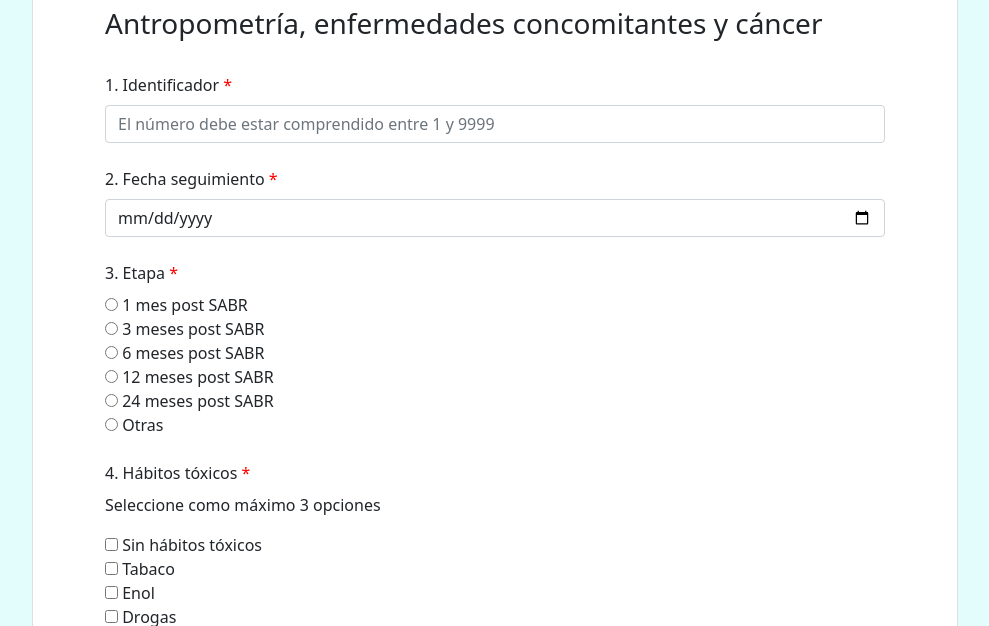
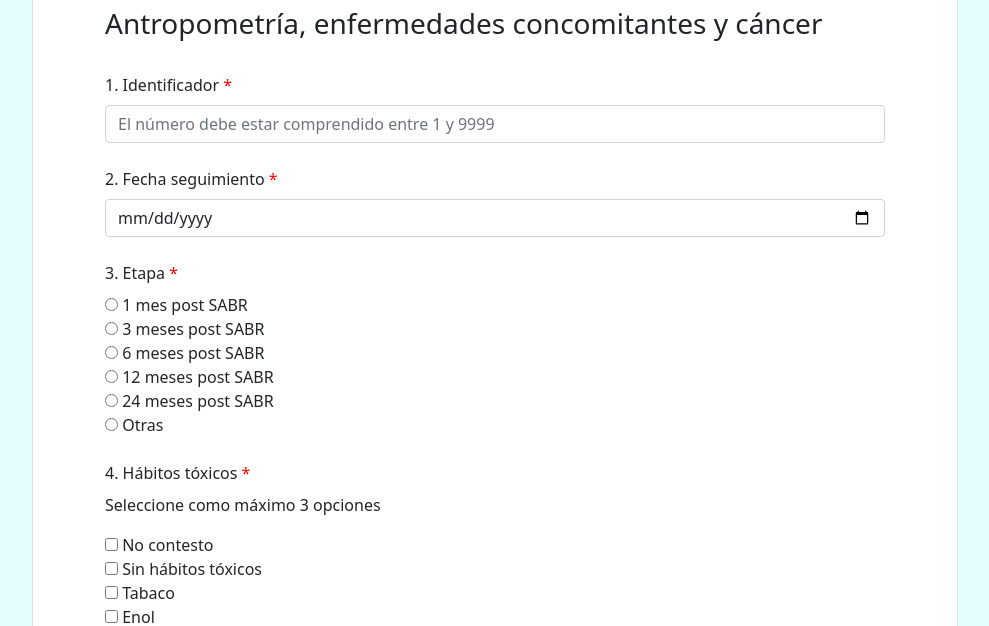
Before and after one commit to martacanela/OC-SABR, a plain HTML site: page formSeguimiento.html in a window 1280 px wide. Shown: the part 170-796 px from the top of the page, without its empty margins (145-1134 px from the left). Drawn offline with nearby package versions, Linux system fonts and the light colour scheme; some packages are replaced by stand-ins of ours; a script that the page names is missing.

Commit message:
Limpiar código Form Seguimiento

```diff
--- a/formSeguimiento.html
+++ b/formSeguimiento.html
@@ -48,14 +48,17 @@
                         <div class="form-outline mb-4 habToxicos">
                             <label class="form-label required " for="habitosToxicos">4. Hábitos tóxicos</label><br>
                             <p>Seleccione como máximo 3 opciones</p>
-                            <input type="checkbox" name="habitosToxicos" id="sinHabitosToxicos" onclick="deshabilita('sinHabitosToxicos', 'habToxicos')" required> <label for="sinHabitosToxicos">Sin hábitos tóxicos</label><br>
+                            <input type="checkbox" name="habitosToxicos" id="noContestarHabitos" onclick="deshabilita('noContestarHabitos', 'noContestarTab')" required> <label for="noContestarHabitos">No contesto</label><br>
+                            <div id="noContestarTab">
+                                <input type="checkbox" name="habitosToxicos" id="sinHabitosToxicos" onclick="deshabilita('sinHabitosToxicos', 'habToxicos')"> <label for="sinHabitosToxicos">Sin hábitos tóxicos</label><br>
                                 <div id="habToxicos">
-                                <input type="checkbox" name="habitosToxicos" id="tabaco" onclick="deshabilita('sinHabitosToxicos', 'habToxicos')"> <label for="tabaco">Tabaco</label><br>
-                                <input type="checkbox" name="habitosToxicos" id="enol" onclick="deshabilita('sinHabitosToxicos', 'habToxicos')"> <label for="enol">Enol</label><br>
-                                <input type="checkbox" name="habitosToxicos" id="drogas" onclick="deshabilita('sinHabitosToxicos', 'habToxicos')"> <label for="drogas">Drogas</label><br>
-                                <input type="checkbox" name="habitosToxicos" id="exfumador" onclick="deshabilita('sinHabitosToxicos', 'habToxicos')"> <label for="exfumador">Ex-fumador</label><br>
-                                <input type="checkbox" name="habitosToxicos" id="exbebedor" onclick="deshabilita('sinHabitosToxicos', 'habToxicos')"> <label for="exbebedor">Ex-bebedor</label><br>
-                                <input type="checkbox" name="habitosToxicos" id="exdrogadicto" onclick="deshabilita('sinHabitosToxicos', 'habToxicos')"> <label for="exdrogadicto">Ex-drogadicto</label><br>
+                                    <input type="checkbox" name="habitosToxicos" id="tabaco"> <label for="tabaco">Tabaco</label><br>
+                                    <input type="checkbox" name="habitosToxicos" id="enol"> <label for="enol">Enol</label><br>
+                                    <input type="checkbox" name="habitosToxicos" id="drogas"> <label for="drogas">Drogas</label><br>
+                                    <input type="checkbox" name="habitosToxicos" id="exfumador"> <label for="exfumador">Ex-fumador</label><br>
+                                    <input type="checkbox" name="habitosToxicos" id="exbebedor"> <label for="exbebedor">Ex-bebedor</label><br>
+                                    <input type="checkbox" name="habitosToxicos" id="exdrogadicto" > <label for="exdrogadicto">Ex-drogadicto</label><br>
+                                </div>
                             </div>
                         </div>
 
@@ -71,37 +74,43 @@
                         </div>
                         <div class="form-outline mb-4">
                             <label class="form-label required " for="patologiasConcomitantes">7. Patologías concomitantes actuales</label><br>
-                            <input type="checkbox" name="patologiasConcomitantes" id="sinConcomitantes" onclick="deshabilita('sinConcomitantes', 'sinPatConc'); otrosAparece('patOtros__L', 'patOtrosText__T')" required> <label for="sinConcomitantes">Sin patologías concomitantes</label><br>
+                            <input type="checkbox" name="patologiasConcomitantes" id="noContestoConcomitantes" onclick="deshabilita('noContestoConcomitantes', 'noContestoConcomitantesTab'); otrosAparece('patOtros__L', 'patOtrosText__T')" required> <label for="noContestoConcomitantes">No contesto</label><br>
+                            <div id="noContestoConcomitantesTab">
+                                <input type="checkbox" name="patologiasConcomitantes" id="sinConcomitantes" onclick="deshabilita('sinConcomitantes', 'sinPatConc'); otrosAparece('patOtros__L', 'patOtrosText__T')"> <label for="sinConcomitantes">Sin patologías concomitantes</label><br>
                                 <div id="sinPatConc">
-                                <input type="checkbox" name="patologiasConcomitantes" id="db2" onclick="deshabilita('sinConcomitantes', 'sinPatConc'); otrosAparece('patOtros__L', 'patOtrosText__T')"> <label for="db2">Diabetes tipo 2</label><br>
-                                <input type="checkbox" name="patologiasConcomitantes" id="hipertension" onclick="deshabilita('sinConcomitantes', 'sinPatConc'); otrosAparece('patOtros__L', 'patOtrosText__T')"> <label for="hipertension">Hipertensión</label><br>
-                                <input type="checkbox" name="patologiasConcomitantes" id="dislipemia" onclick="deshabilita('sinConcomitantes', 'sinPatConc'); otrosAparece('patOtros__L', 'patOtrosText__T')"> <label for="dislipemia">Dislipemia</label><br>
-                                <input type="checkbox" name="patologiasConcomitantes" id="epoc" onclick="deshabilita('sinConcomitantes', 'sinPatConc'); otrosAparece('patOtros__L', 'patOtrosText__T')"> <label for="epoc">EPOC</label><br>
-                                <input type="checkbox" name="patologiasConcomitantes" id="asma" onclick="deshabilita('sinConcomitantes', 'sinPatConc'); otrosAparece('patOtros__L', 'patOtrosText__T')"> <label for="asma">Asma</label><br>
-                                <input type="checkbox" name="patologiasConcomitantes" id="iam" onclick="deshabilita('sinConcomitantes', 'sinPatConc'); otrosAparece('patOtros__L', 'patOtrosText__T')"> <label for="iam">IAM</label><br>
-                                <input type="checkbox" name="patologiasConcomitantes" id="insCardiaca" onclick="deshabilita('sinConcomitantes', 'sinPatConc'); otrosAparece('patOtros__L', 'patOtrosText__T')"> <label for="insCardiaca">Insuficiencia cardíaca</label><br>
-                                <input type="checkbox" name="patologiasConcomitantes" id="patOtros__L" class="dropdownGroup hasDropdown" onclick="deshabilita('sinConcomitantes', 'sinPatConc'); otrosAparece('patOtros__L', 'patOtrosText__T')"> <label for="patOtros__L">Otros</label><br>
+                                    <input type="checkbox" name="patologiasConcomitantes" id="db2" onclick="otrosAparece('patOtros__L', 'patOtrosText__T')"> <label for="db2">Diabetes tipo 2</label><br>
+                                    <input type="checkbox" name="patologiasConcomitantes" id="hipertension" onclick="otrosAparece('patOtros__L', 'patOtrosText__T')"> <label for="hipertension">Hipertensión</label><br>
+                                    <input type="checkbox" name="patologiasConcomitantes" id="dislipemia" onclick="otrosAparece('patOtros__L', 'patOtrosText__T')"> <label for="dislipemia">Dislipemia</label><br>
+                                    <input type="checkbox" name="patologiasConcomitantes" id="epoc" onclick="otrosAparece('patOtros__L', 'patOtrosText__T')"> <label for="epoc">EPOC</label><br>
+                                    <input type="checkbox" name="patologiasConcomitantes" id="asma" onclick="otrosAparece('patOtros__L', 'patOtrosText__T')"> <label for="asma">Asma</label><br>
+                                    <input type="checkbox" name="patologiasConcomitantes" id="iam" onclick="otrosAparece('patOtros__L', 'patOtrosText__T')"> <label for="iam">IAM</label><br>
+                                    <input type="checkbox" name="patologiasConcomitantes" id="insCardiaca" onclick="otrosAparece('patOtros__L', 'patOtrosText__T')"> <label for="insCardiaca">Insuficiencia cardíaca</label><br>
+                                    <input type="checkbox" name="patologiasConcomitantes" id="patOtros__L" class="dropdownGroup hasDropdown" onclick="otrosAparece('patOtros__L', 'patOtrosText__T')"> <label for="patOtros__L">Otros</label><br>
                                     <input type="text" name="patologiasConcomitantes" id="patOtrosText__T" class="form-control patologiasConcomitantesDropdown" style="display:none" placeholder="Separad por ';'"/>
+                                </div>
                             </div>
                         </div>
                         <div class="form-outline mb-4">
                             <label class="form-label required " for="principiosActivos">8. Principios activos actuales</label><br>
                             <p>Si cree que existen otros medicamentos que puedan influir, indique los principios activos separados por ";"</p>
+                            <input type="checkbox" name="principiosActivos" id="noContestarPrincipios" onclick="deshabilita('noContestarPrincipios', 'noContestarPrincipiosTab'); otrosAparece('principiosOtros__L', 'principiosOtros__T')" required> <label for="noContestarPrincipios">No contesto</label><br>
+                            <div id="noContestarPrincipiosTab">
                                 <input type="checkbox" name="principiosActivos" id="sinMedicamentos" onclick="deshabilita('sinMedicamentos', 'sinPrincActivos'); otrosAparece('principiosOtros__L', 'principiosOtros__T')" required> <label for="sinMedicamentos">Sin medicamentos</label><br>
                                 <div id="sinPrincActivos">
-                                <input type="checkbox" name="principiosActivos" id="sulfonilureas" onclick="deshabilita('sinMedicamentos', 'sinPrincActivos'); otrosAparece('principiosOtros__L', 'principiosOtros__T')"> <label for="sulfonilureas">Sulfonilureas</label><br>
-                                <input type="checkbox" name="principiosActivos" id="metformina" onclick="deshabilita('sinMedicamentos', 'sinPrincActivos'); otrosAparece('principiosOtros__L', 'principiosOtros__T')"> <label for="metformina">Metformina</label><br>
-                                <input type="checkbox" name="principiosActivos" id="insulina" onclick="deshabilita('sinMedicamentos', 'sinPrincActivos'); otrosAparece('principiosOtros__L', 'principiosOtros__T')"> <label for="insulina">Insulina</label><br>
-                                <input type="checkbox" name="principiosActivos" id="otrosAntiglucemiantes" onclick="deshabilita('sinMedicamentos', 'sinPrincActivos'); otrosAparece('principiosOtros__L', 'principiosOtros__T')"> <label for="otrosAntiglucemiantes">Otros antiglucemiantes</label><br>
-                                <input type="checkbox" name="principiosActivos" id="diureticos" onclick="deshabilita('sinMedicamentos', 'sinPrincActivos'); otrosAparece('principiosOtros__L', 'principiosOtros__T')"> <label for="diureticos">Diuréticos</label><br>
-                                <input type="checkbox" name="principiosActivos" id="otrosHipertensivos" onclick="deshabilita('sinMedicamentos', 'sinPrincActivos'); otrosAparece('principiosOtros__L', 'principiosOtros__T')"> <label for="otrosHipertensivos">Otros hipertensivos</label><br>
-                                <input type="checkbox" name="principiosActivos" id="estatinas" onclick="deshabilita('sinMedicamentos', 'sinPrincActivos'); otrosAparece('principiosOtros__L', 'principiosOtros__T')"> <label for="estatinas">Estatinas</label><br>
-                                <input type="checkbox" name="principiosActivos" id="fibratos" onclick="deshabilita('sinMedicamentos', 'sinPrincActivos'); otrosAparece('principiosOtros__L', 'principiosOtros__T')"> <label for="fibratos">Fibratos</label><br>
-                                <input type="checkbox" name="principiosActivos" id="otrosAgentesModLipid" onclick="deshabilita('sinMedicamentos', 'sinPrincActivos'); otrosAparece('principiosOtros__L', 'principiosOtros__T')"> <label for="otrosAgentesModLipid">Otros agentes modificadores de lípidos</label><br>
-                                <input type="checkbox" name="principiosActivos" id="corticoides" onclick="deshabilita('sinMedicamentos', 'sinPrincActivos'); otrosAparece('principiosOtros__L', 'principiosOtros__T')"> <label for="corticoides">Corticoides</label><br>
-                                <input type="checkbox" name="principiosActivos" id="antitromboticos" onclick="deshabilita('sinMedicamentos', 'sinPrincActivos'); otrosAparece('principiosOtros__L', 'principiosOtros__T')"> <label for="antitromboticos">Antitrombóticos</label><br>
-                                <input type="checkbox" name="principiosActivos" id="principiosOtros__L" class="dropdownGroup hasDropdown" onclick="deshabilita('sinMedicamentos', 'sinPrincActivos'); otrosAparece('principiosOtros__L', 'principiosOtros__T')"> <label for="otros">Otros</label><br>
+                                    <input type="checkbox" name="principiosActivos" id="sulfonilureas" onclick="otrosAparece('principiosOtros__L', 'principiosOtros__T')"> <label for="sulfonilureas">Sulfonilureas</label><br>
+                                    <input type="checkbox" name="principiosActivos" id="metformina" onclick="otrosAparece('principiosOtros__L', 'principiosOtros__T')"> <label for="metformina">Metformina</label><br>
+                                    <input type="checkbox" name="principiosActivos" id="insulina" onclick="otrosAparece('principiosOtros__L', 'principiosOtros__T')"> <label for="insulina">Insulina</label><br>
+                                    <input type="checkbox" name="principiosActivos" id="otrosAntiglucemiantes" onclick="otrosAparece('principiosOtros__L', 'principiosOtros__T')"> <label for="otrosAntiglucemiantes">Otros antiglucemiantes</label><br>
+                                    <input type="checkbox" name="principiosActivos" id="diureticos" onclick="otrosAparece('principiosOtros__L', 'principiosOtros__T')"> <label for="diureticos">Diuréticos</label><br>
+                                    <input type="checkbox" name="principiosActivos" id="otrosHipertensivos" onclick="otrosAparece('principiosOtros__L', 'principiosOtros__T')"> <label for="otrosHipertensivos">Otros hipertensivos</label><br>
+                                    <input type="checkbox" name="principiosActivos" id="estatinas" onclick="otrosAparece('principiosOtros__L', 'principiosOtros__T')"> <label for="estatinas">Estatinas</label><br>
+                                    <input type="checkbox" name="principiosActivos" id="fibratos" onclick="otrosAparece('principiosOtros__L', 'principiosOtros__T')"> <label for="fibratos">Fibratos</label><br>
+                                    <input type="checkbox" name="principiosActivos" id="otrosAgentesModLipid" onclick="otrosAparece('principiosOtros__L', 'principiosOtros__T')"> <label for="otrosAgentesModLipid">Otros agentes modificadores de lípidos</label><br>
+                                    <input type="checkbox" name="principiosActivos" id="corticoides" onclick="otrosAparece('principiosOtros__L', 'principiosOtros__T')"> <label for="corticoides">Corticoides</label><br>
+                                    <input type="checkbox" name="principiosActivos" id="antitromboticos" onclick="otrosAparece('principiosOtros__L', 'principiosOtros__T')"> <label for="antitromboticos">Antitrombóticos</label><br>
+                                    <input type="checkbox" name="principiosActivos" id="principiosOtros__L" class="dropdownGroup hasDropdown" onclick="otrosAparece('principiosOtros__L', 'principiosOtros__T')"> <label for="otros">Otros</label><br>
                                     <input type="text" name="principiosActivos" id="principiosOtros__T" class="form-control principiosActivosDropdown" style="display:none" placeholder="Separad por ';'"/>
+                                </div>
                             </div>
                         </div>
 
@@ -114,9 +123,9 @@
                             <label class="form-label required" for="pruebasPostSABR">9. Pruebas post-SABR</label><br>
                             <input type="checkbox" name="pruebasPostSABR" id="sinPruebas" onclick="deshabilita('sinPruebas', 'pruebas'); otrosAparece('tac', 'tacTab'); otrosAparece('rm', 'rmTab'); otrosAparece('petTac', 'pecTacTab')" required> <label for="sinPruebas">Sin pruebas</label><br>
                             <div id="pruebas">
-                                <input type="checkbox" name="pruebasPostSABR" id="tac" class="hasDropdown dropdownGroup tacGroup" onclick="deshabilita('sinPruebas', 'pruebas'); otrosAparece('tac', 'tacTab')"> <label for="tac">TAC</label><br>
-                                <input type="checkbox" name="pruebasPostSABR" id="rm" class="hasDropdown dropdownGroup rmGroup" onclick="deshabilita('sinPruebas', 'pruebas'); otrosAparece('rm', 'rmTab')"> <label for="rm">RM</label><br>
-                                <input type="checkbox" name="pruebasPostSABR" id="petTac" class="hasDropdown dropdownGroup petTacGroup" onclick="deshabilita('sinPruebas', 'pruebas'); otrosAparece('petTac', 'pecTacTab')"> <label for="petTac">PET-TAC</label><br>
+                                <input type="checkbox" name="pruebasPostSABR" id="tac" class="hasDropdown dropdownGroup tacGroup" onclick="otrosAparece('tac', 'tacTab')"> <label for="tac">TAC</label><br>
+                                <input type="checkbox" name="pruebasPostSABR" id="rm" class="hasDropdown dropdownGroup rmGroup" onclick="otrosAparece('rm', 'rmTab')"> <label for="rm">RM</label><br>
+                                <input type="checkbox" name="pruebasPostSABR" id="petTac" class="hasDropdown dropdownGroup petTacGroup" onclick="otrosAparece('petTac', 'pecTacTab')"> <label for="petTac">PET-TAC</label><br>
                             </div>
 
                         </div>
@@ -235,11 +244,11 @@
                             <label class="form-label required" for="toxicidad">27. RTOG, LENT-SOMA</label><br>
                             <input type="checkbox" name="toxicidad" id="no" onclick="deshabilita('no', 'sinToxicidad'); otrosAparece('toxOtros__L', 'toxOtrosForm__T'); otrosAparece('astenia', 'gradoAsteniaTab');  otrosAparece('disnea', 'gradoDisneaTab'); otrosAparece('neumonitis', 'gradoNeumonitisTab'); otrosAparece('dolor', 'gradoDolorTab');" required> <label for="no">No</label><br>
                             <div id="sinToxicidad">
-                                <input type="checkbox" name="toxicidad" id="astenia" class="hasDropdown dropdownGroup asteniaGroup" onclick="deshabilita('no', 'sinToxicidad'); otrosAparece('astenia', 'gradoAsteniaTab'); otrosAparece('toxOtros__L', 'toxOtrosForm__T')" > <label for="astenia">Astenia</label><br>
-                                <input type="checkbox" name="toxicidad" id="disnea" class="hasDropdown dropdownGroup disneaGroup" onclick="deshabilita('no', 'sinToxicidad'); otrosAparece('disnea', 'gradoDisneaTab'); otrosAparece('toxOtros__L', 'toxOtrosForm__T')"> <label for="disnea">Disnea</label><br>
-                                <input type="checkbox" name="toxicidad" id="neumonitis" class="hasDropdown dropdownGroup neumonitisGroup" onclick="deshabilita('no', 'sinToxicidad'); otrosAparece('neumonitis', 'gradoNeumonitisTab'); otrosAparece('toxOtros__L', 'toxOtrosForm__T')"> <label for="neumonitis">Neumonitis</label><br>
-                                <input type="checkbox" name="toxicidad" id="dolor" class="hasDropdown dropdownGroup dolorGroup" onclick="deshabilita('no', 'sinToxicidad'); otrosAparece('dolor', 'gradoDolorTab'); otrosAparece('toxOtros__L', 'toxOtrosForm__T')"> <label for="dolor">Dolor</label><br>
-                                <input type="checkbox" name="toxicidad" id="toxOtros__L" class="hasDropdown dropdownGroup" onclick="deshabilita('no', 'sinToxicidad'); otrosAparece('toxOtros__L', 'toxOtrosForm__T')"> <label for="toxOtros__L">Otros</label><br>
+                                <input type="checkbox" name="toxicidad" id="astenia" class="hasDropdown dropdownGroup asteniaGroup" onclick="otrosAparece('astenia', 'gradoAsteniaTab'); otrosAparece('toxOtros__L', 'toxOtrosForm__T')" > <label for="astenia">Astenia</label><br>
+                                <input type="checkbox" name="toxicidad" id="disnea" class="hasDropdown dropdownGroup disneaGroup" onclick="otrosAparece('disnea', 'gradoDisneaTab'); otrosAparece('toxOtros__L', 'toxOtrosForm__T')"> <label for="disnea">Disnea</label><br>
+                                <input type="checkbox" name="toxicidad" id="neumonitis" class="hasDropdown dropdownGroup neumonitisGroup" onclick="otrosAparece('neumonitis', 'gradoNeumonitisTab'); otrosAparece('toxOtros__L', 'toxOtrosForm__T')"> <label for="neumonitis">Neumonitis</label><br>
+                                <input type="checkbox" name="toxicidad" id="dolor" class="hasDropdown dropdownGroup dolorGroup" onclick="otrosAparece('dolor', 'gradoDolorTab'); otrosAparece('toxOtros__L', 'toxOtrosForm__T')"> <label for="dolor">Dolor</label><br>
+                                <input type="checkbox" name="toxicidad" id="toxOtros__L" class="hasDropdown dropdownGroup" onclick="otrosAparece('toxOtros__L', 'toxOtrosForm__T')"> <label for="toxOtros__L">Otros</label><br>
                                 <input type="text" name="toxicidad" id="toxOtrosForm__T" class="form-control toxicidadDropdow" placeholder="Separad por ';'" style="display:none"/>
                             </div>
                         </div>
```
Lines whose indentation alone changed are shown as unchanged.
